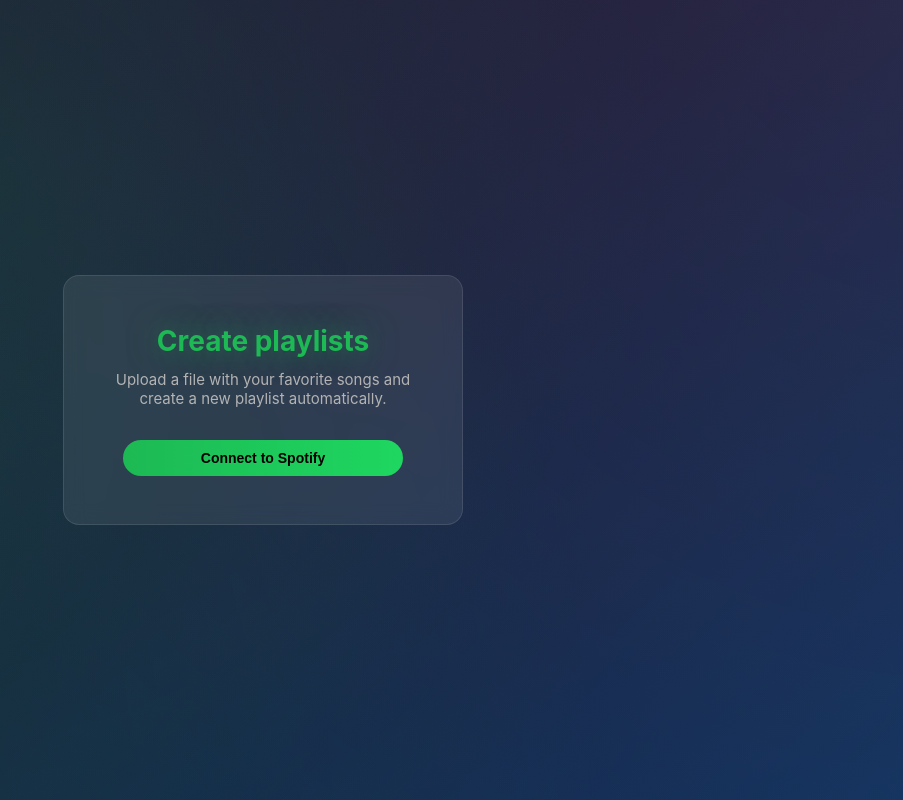
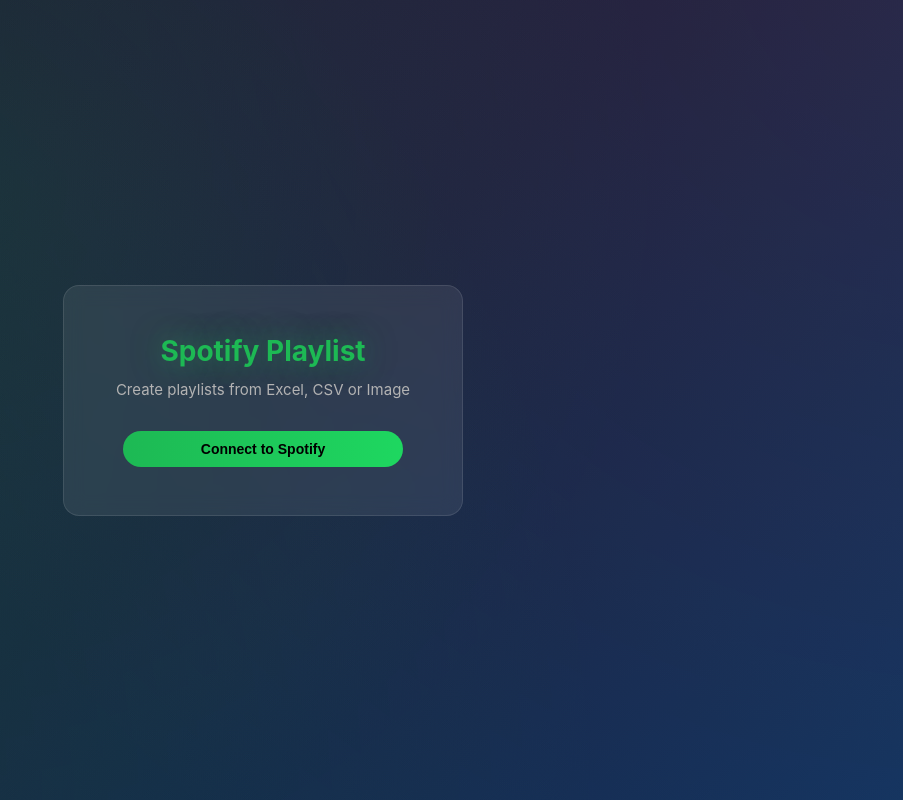
Before and after one commit to DavidDebraux/spotify-playlist, a React (Vite) app in the folder client/: page / in a window 1280 px wide. Shown: the whole page, without its empty margins (377-1280 px from the left). Built offline with nearby package versions, Linux system fonts and the light colour scheme.

Commit message:
feat: css

```diff
--- a/client/src/App.css
+++ b/client/src/App.css
@@ -71,12 +71,12 @@
 }
 
 .login-hero {
-  margin-bottom: 24px;
+  margin-bottom: 20px;
 }
 
 .login-icon {
   width: 140px;
-  height: 120px;
+  height: 100px;
   filter: drop-shadow(0 4px 12px rgba(29, 185, 84, 0.4));
 }
 
--- a/client/src/App.jsx
+++ b/client/src/App.jsx
@@ -216,8 +216,8 @@
     <div className="app">
       <main>
         <div className="login-card">
-          <h2>Create playlists</h2>
-          <p>Upload a file with your favorite songs and create a new playlist automatically.</p>
+          <h2>Spotify Playlist</h2>
+          <p>Create playlists from Excel, CSV or Image</p>
           <button onClick={login} className="spotify-btn">
             Connect to Spotify
           </button>
```
